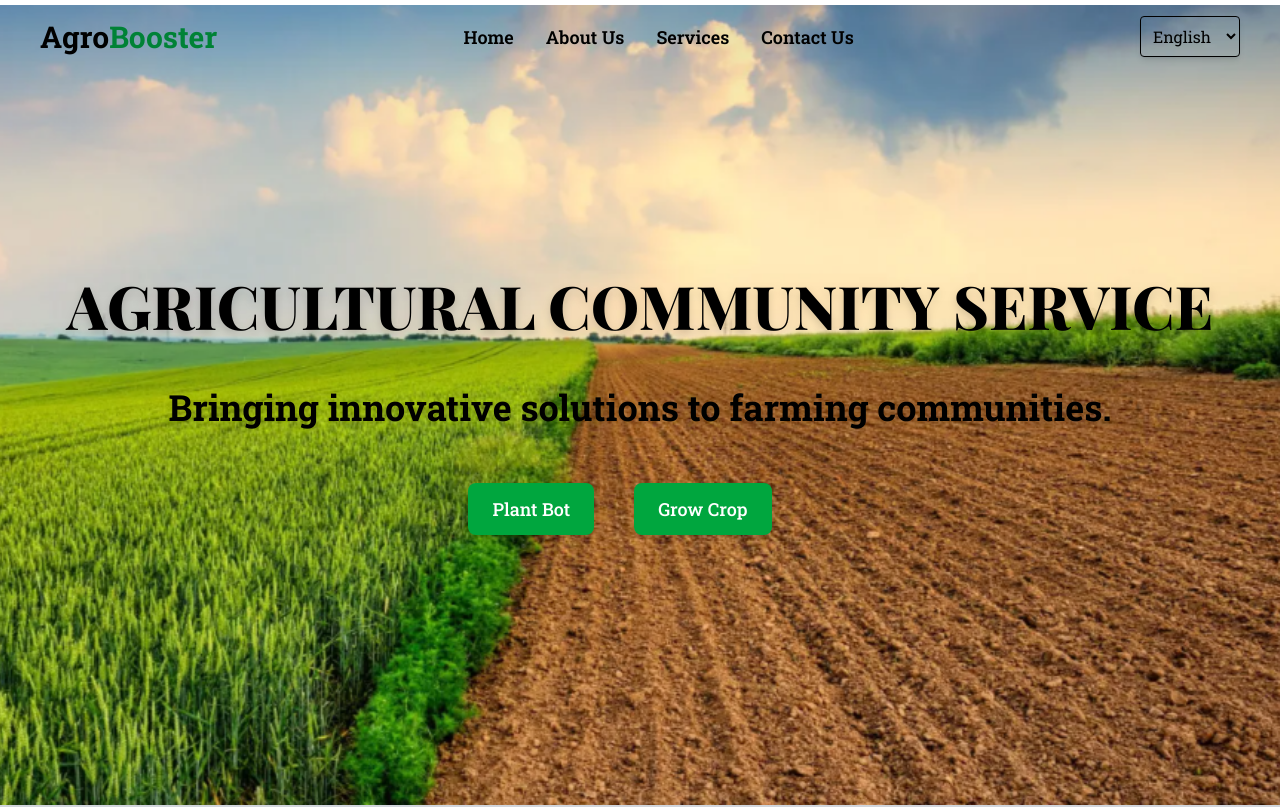
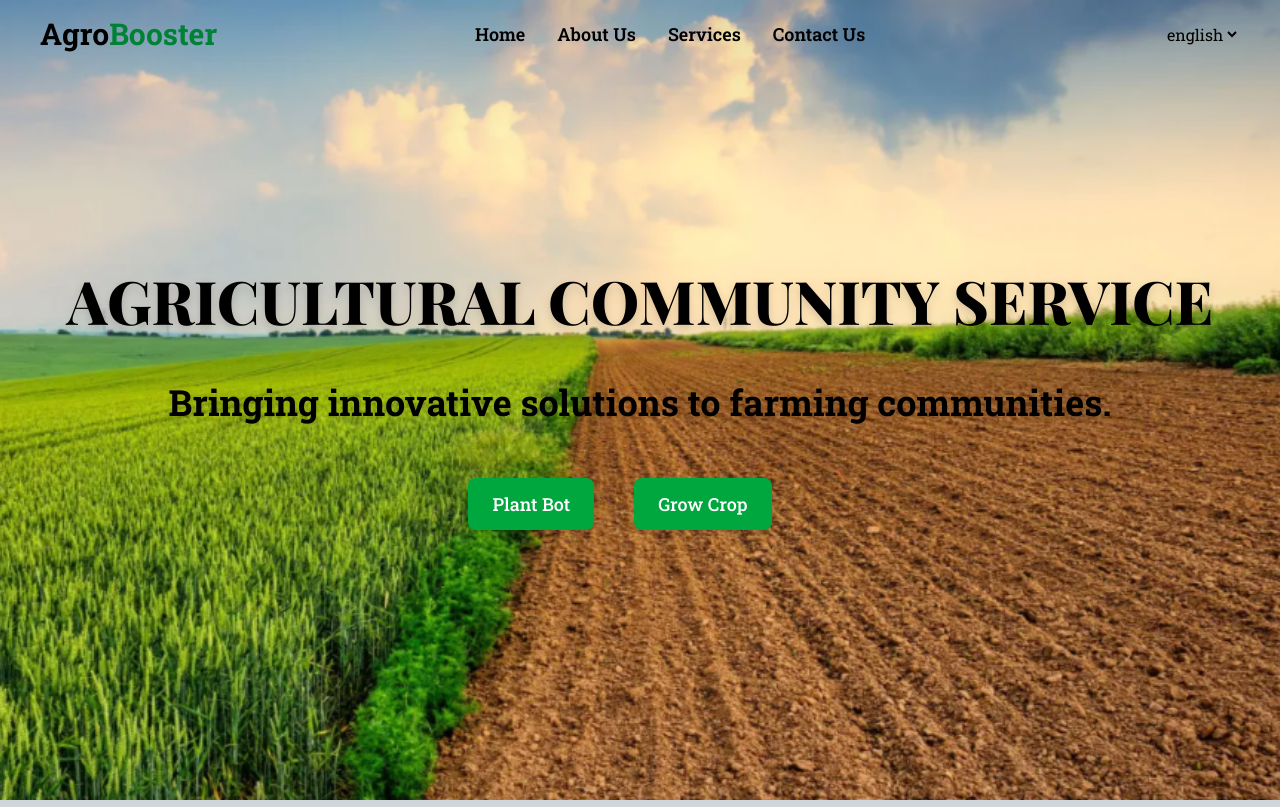
Before and after one commit to rudrika2425/Innovative_Incubators_AgroBooster, a React (Vite) app in the folder Frontend/: page / in a window 1280 px wide. Shown: the top 807 px of the page. Built offline with nearby package versions, Linux system fonts and the light colour scheme; a web font is replaced by a local one.

Commit message:
implementaion i18 done

```diff
--- /dev/null
+++ b/Frontend/i18n-extract.js
@@ -0,0 +1,22 @@
+// i18n-extract.js
+import i18nextScanner from 'i18next-scanner';
+
+
+const options = {
+  input: ["./src/**/*.{js,jsx}"], // paths to scan
+  output: "./src/locales", // where to output the translation files
+  lngs: ["en", "hi"],
+  resource: {
+    en: "translation.json",
+    hi: "translation.json",
+  },
+};
+// console.log("i18n extraction started...");
+
+i18nextScanner(options, (err, res) => {
+  if (err) {
+    console.error("Error while scanning", err);
+  } else {
+    console.log("Scanning complete!", res);
+  }
+});
--- a/Frontend/package.json
+++ b/Frontend/package.json
@@ -15,8 +15,12 @@
     "axios": "^1.7.9",
     "font-awesome": "^4.7.0",
     "framer-motion": "^12.0.5",
+    "i18next": "^24.2.2",
+    "i18next-browser-languagedetector": "^8.0.2",
+    "i18next-http-backend": "^3.0.2",
     "react": "^18.3.1",
     "react-dom": "^18.3.1",
+    "react-i18next": "^15.4.0",
     "react-intersection-observer": "^9.15.1",
     "react-router-dom": "^7.1.3",
     "react-scroll": "^1.9.0",
@@ -32,6 +36,7 @@
     "eslint-plugin-react-hooks": "^5.0.0",
     "eslint-plugin-react-refresh": "^0.4.16",
     "globals": "^15.14.0",
+    "i18next-scanner": "^4.6.0",
     "vite": "^6.0.5"
   }
 }
--- /dev/null
+++ b/Frontend/src/Context/LanguageContext.jsx
@@ -0,0 +1,24 @@
+import React, { createContext, useState, useContext, useEffect } from 'react';
+import { useTranslation } from 'react-i18next';
+
+const LanguageContext = createContext();
+
+export const useLanguage = () => useContext(LanguageContext);
+
+export const LanguageProvider = ({ children }) => {
+  const { i18n } = useTranslation();
+  const [language, setLanguage] = useState(localStorage.getItem("lang") || "en");
+
+  useEffect(() => {
+    if (language) {
+      i18n.changeLanguage(language);
+      localStorage.setItem("lang", language);
+    }
+  }, [language, i18n]);
+
+  return (
+    <LanguageContext.Provider value={{ language, setLanguage }}>
+      {children}
+    </LanguageContext.Provider>
+  );
+};
--- a/Frontend/src/LanguageChange/LanguageSelector.jsx
+++ b/Frontend/src/LanguageChange/LanguageSelector.jsx
@@ -1,35 +1,20 @@
-// src/components/LanguageSelector.js
-import React, { useState, useEffect } from "react";
-import { translateText } from "../LanguageChange/translationService";
+import React from "react";
+import { useLanguage } from "../Context/LanguageContext";
+import { useTranslation } from "react-i18next";
 
+const LanguageSelector = () => {
+  const { language, setLanguage } = useLanguage();
+  const { t } = useTranslation();  // useTranslation hook
 
-const LanguageSelector = ({ textToTranslate, onTranslation }) => {
-  const [language, setLanguage] = useState("en");
-
-  const handleLanguageChange = async (e) => {
-    const selectedLanguage = e.target.value;
-    setLanguage(selectedLanguage);
-
-    // Translate the text and pass it to the parent component
-    const translation = await translateText(textToTranslate, selectedLanguage);
-    onTranslation(translation);
+  const handleLanguageChange = (e) => {
+    setLanguage(e.target.value);
   };
 
   return (
-    <div>
-      <select
-        value={language}
-        onChange={handleLanguageChange}
-        className="p-2 border rounded shadow-md"
-      >
-        <option value="en">English</option>
-        <option value="es">Spanish</option>
-        <option value="fr">French</option>
-        <option value="hi">Hindi</option>
-        <option value="zh">Chinese</option>
-        {/* Add more languages as needed */}
-      </select>
-    </div>
+    <select onChange={handleLanguageChange} value={language}>
+      <option value="en">{t('english')}</option>
+      <option value="hi">{t('hindi')}</option>
+    </select>
   );
 };
 
--- a/Frontend/src/home/Dashboard.jsx
+++ b/Frontend/src/home/Dashboard.jsx
@@ -1,22 +1,23 @@
-import React, { useState } from 'react';
-import Navbar from './Navbar';
-import Hero from './Hero';
-import About from './About';
-import Service from './Service';
-import Contact from './Contact';
-import Footer from './Footer';
+import React from "react";
+import { useTranslation } from "react-i18next"; // Import the hook
+import Navbar from "./Navbar";
+import Hero from "./Hero";
+import About from "./About";
+import Service from "./Service";
+import Contact from "./Contact";
+import Footer from "./Footer";
 
 const Dashboard = () => {
-  const [translatedText, setTranslatedText] = useState(""); // State to handle translation text
+  const { t } = useTranslation(); // Initialize the translation hook
 
   return (
     <div>
       {/* Pass a callback function to Navbar */}
-      <Navbar onTranslation={(translation) => setTranslatedText(translation)} />
-      <Hero id="hero" />
-      <About id="about" />
-      <Service id="service" />
-      <Contact id="contact" />
+      <Navbar />
+      <Hero id="hero" title={t("home")} /> {/* Example of passing translated text */}
+      <About id="about" title={t("about")} />
+      <Service id="service" title={t("services")} />
+      <Contact id="contact" title={t("contact")} />
       <Footer />
     </div>
   );
--- a/Frontend/src/home/Navbar.jsx
+++ b/Frontend/src/home/Navbar.jsx
@@ -1,13 +1,10 @@
-import React, { useState } from "react";
+import React from "react";
 import { Link } from "react-scroll";
 import LanguageSelector from "../LanguageChange/LanguageSelector"; // Import LanguageSelector
+import { useTranslation } from "react-i18next"; // Import useTranslation hook
 
 function Navbar() {
-  const [translatedText, setTranslatedText] = useState("");
-
-  const handleTranslation = (translation) => {
-    setTranslatedText(translation); // Update the translation state
-  };
+  const { t } = useTranslation();
 
   return (
     <nav className="bg-transparent sticky bg-opacity-90 fixed top-0 left-0 w-full z-50 shadow-none">
@@ -19,7 +16,7 @@ function Navbar() {
           duration={500}
           className="cursor-pointer font-bold text-3xl"
         >
-          Agro<span className="text-green-700">Booster</span>
+         {t("Agro")}<span className="text-green-700">{t("Booster")}</span>
         </Link>
 
         <ul className="hidden lg:flex space-x-8 mr-10">
@@ -31,7 +28,7 @@ function Navbar() {
               duration={500}
               className="cursor-pointer font-semibold text-lg hover:text-green-700"
             >
-              Home
+              {t("home")}
             </Link>
           </li>
           <li>
@@ -42,7 +39,7 @@ function Navbar() {
               duration={500}
               className="cursor-pointer font-semibold text-lg hover:text-green-700"
             >
-              About Us
+              {t("about")}
             </Link>
           </li>
           <li>
@@ -53,7 +50,7 @@ function Navbar() {
               duration={500}
               className="cursor-pointer font-semibold text-lg hover:text-green-700"
             >
-              Services
+              {t("services")}
             </Link>
           </li>
           <li>
@@ -64,16 +61,13 @@ function Navbar() {
               duration={500}
               className="cursor-pointer font-semibold text-lg hover:text-green-700"
             >
-              Contact Us
+              {t("contact")}
             </Link>
           </li>
         </ul>
 
         {/* Language Selector */}
-        <LanguageSelector
-          textToTranslate="Welcome to AgroBooster"
-          onTranslation={handleTranslation}
-        />
+        <LanguageSelector />
       </div>
     </nav>
   );
--- /dev/null
+++ b/Frontend/src/i18n.js
@@ -0,0 +1,23 @@
+import i18n from "i18next";
+import { initReactI18next } from "react-i18next";
+import LanguageDetector from "i18next-browser-languagedetector";
+import enTranslation from "./locales/en.json";
+import hiTranslation from "./locales/hi.json";
+
+// Translation resources
+const resources = {
+  en: { translation: enTranslation },
+  hi: { translation: hiTranslation },
+};
+
+i18n
+  .use(LanguageDetector)
+  .use(initReactI18next)
+  .init({
+    resources,
+    lng: "en", // Default language
+    fallbackLng: "en",
+    interpolation: { escapeValue: false }, // React already escapes by default
+  });
+
+export default i18n;
--- /dev/null
+++ b/Frontend/src/locales/en.json
@@ -0,0 +1,12 @@
+{
+    "welcome": "Welcome to AgroBooster",
+    "home": "Home",
+    "about": "About Us",
+    "services": "Services",
+    "contact": "Contact Us",
+    "buttonSubmit": "Submit",
+    "buttonCancel": "Cancel",
+    "buttonLogin": "Login",
+    "Booster":"Booster",
+    "Agro":"Agro"
+  }
--- /dev/null
+++ b/Frontend/src/locales/hi.json
@@ -0,0 +1,13 @@
+{
+    "welcome": "एग्रोबूस्टर में आपका स्वागत है",
+    "home": "होम",
+    "about": "हमारे बारे में",
+    "services": "सेवाएँ",
+    "contact": "संपर्क करें",
+    "buttonSubmit": "जमा करें",
+    "buttonCancel": "रद्द करें",
+    "buttonLogin": "लॉग इन करें",
+     "Booster": "बूस्टर",
+    "Agro":"एग्रो"
+
+  }
--- a/Frontend/src/main.jsx
+++ b/Frontend/src/main.jsx
@@ -3,6 +3,7 @@ import { createRoot } from 'react-dom/client'
 import './index.css'
 import App from './App.jsx'
 import 'font-awesome/css/font-awesome.min.css';
+import "./i18n";
 
 
 createRoot(document.getElementById('root')).render(
```
Also changed, not shown: Frontend/src/App.jsx (+7 -6 lines), 1 other file (tests, documents, lock files or other folders).
